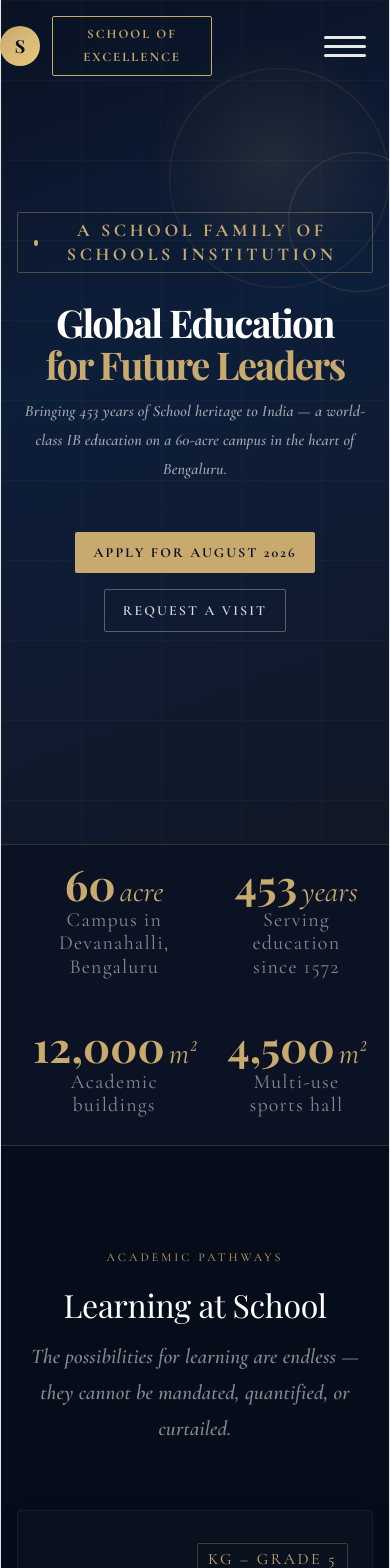
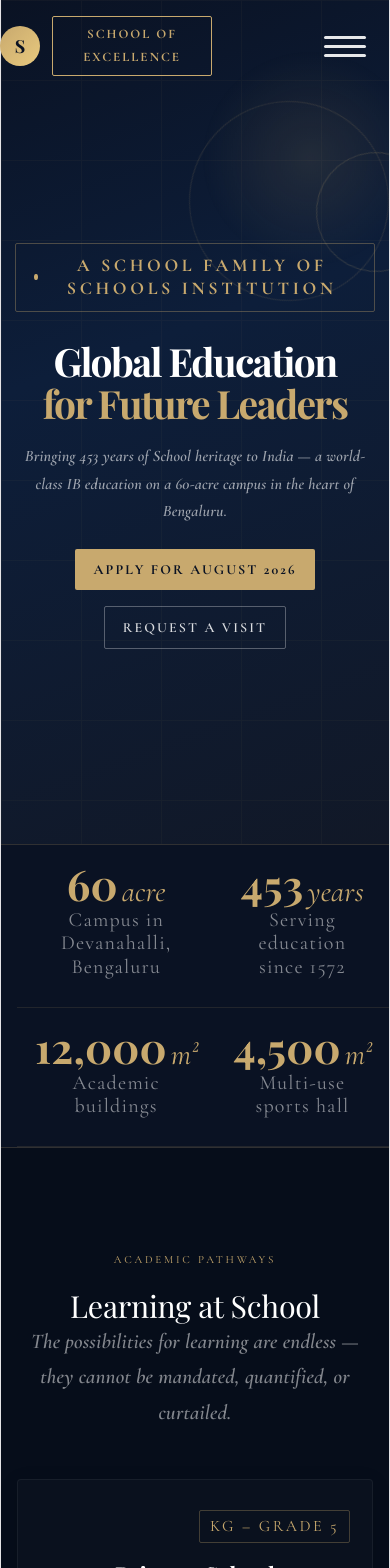
Before and after one commit to NikhilGuleria2004/w, a React app in the folder frontend/: page / in a window 390 px wide. Shown: the top 1568 px of the page. Built offline with nearby package versions, Linux system fonts and the light colour scheme; the HTML template or start-up script is replaced by a standard one.

Commit message:
new commit

```diff
--- a/frontend/src/School.css
+++ b/frontend/src/School.css
@@ -267,12 +267,17 @@ h1, h2, h3 { margin: 0; font-family: var(--font-serif); }
   position: fixed;
   inset: 0;
   background: rgba(4, 10, 21, 0.96);
-  backdrop-filter: blur(12px);
+  backdrop-filter: blur(14px);
   transform: translateY(-100%);
   opacity: 0;
   pointer-events: none;
-  transition: transform 0.3s ease, opacity 0.3s ease;
+  transition: transform 0.35s ease, opacity 0.35s ease;
   z-index: 120;
+  display: flex;
+  flex-direction: column;
+  align-items: center;
+  overflow-y: auto;
+  padding: 0 0 24px;
 }
 
 .navbar__mobile-menu--open {
@@ -282,37 +287,49 @@ h1, h2, h3 { margin: 0; font-family: var(--font-serif); }
 }
 
 .navbar__mobile-menu-inner {
-  width: min(100%, 480px);
+  width: min(100%, 520px);
   margin: 0 auto;
-  padding: 88px 24px 24px;
+  padding: 96px 24px 32px;
   display: flex;
   flex-direction: column;
-  gap: 32px;
+  gap: 28px;
 }
 
 .navbar__mobile-close {
   position: absolute;
-  top: 24px;
-  right: 24px;
-  width: 42px;
-  height: 42px;
+  top: 20px;
+  right: 20px;
+  width: 44px;
+  height: 44px;
   border: none;
-  background: none;
-  color: rgba(255, 255, 255, 0.85);
-  font-size: 36px;
-  cursor: pointer;
+  background: rgba(255, 255, 255, 0.08);
+  color: rgba(255, 255, 255, 0.95);
+  border-radius: 50%;
+  font-size: 28px;
+  cursor: pointer;
+  line-height: 1;
+  display: flex;
+  align-items: center;
+  justify-content: center;
+  transition: background 0.2s ease;
+}
+
+.navbar__mobile-close:hover {
+  background: rgba(255, 255, 255, 0.15);
 }
 
 .navbar__mobile-links {
   display: flex;
   flex-direction: column;
-  gap: 24px;
+  gap: 26px;
 }
 
 .navbar__mobile-menu-item {
   display: flex;
   flex-direction: column;
   gap: 12px;
+  border-bottom: 1px solid rgba(255, 255, 255, 0.08);
+  padding-bottom: 18px;
 }
 
 .navbar__mobile-link {
@@ -324,6 +341,11 @@ h1, h2, h3 { margin: 0; font-family: var(--font-serif); }
   background: none;
   border: none;
   text-align: left;
+  padding: 0;
+}
+
+.navbar__mobile-link:hover {
+  color: var(--gold);
 }
 
 .navbar__mobile-sub-links {
@@ -333,13 +355,20 @@ h1, h2, h3 { margin: 0; font-family: var(--font-serif); }
 }
 
 .navbar__mobile-sub-link {
-  background: none;
-  border: none;
-  color: rgba(255, 255, 255, 0.75);
+  background: rgba(255, 255, 255, 0.05);
+  border: 1px solid rgba(255, 255, 255, 0.12);
+  color: rgba(255, 255, 255, 0.85);
   font-size: 16px;
   text-align: left;
-  padding: 10px 0;
-  cursor: pointer;
+  padding: 12px 14px;
+  cursor: pointer;
+  border-radius: 6px;
+  transition: background 0.2s ease, color 0.2s ease;
+}
+
+.navbar__mobile-sub-link:hover {
+  background: rgba(200, 169, 110, 0.14);
+  color: var(--gold);
 }
 
 .navbar__cta--mobile {
@@ -407,7 +436,7 @@ h1, h2, h3 { margin: 0; font-family: var(--font-serif); }
   width: 100%;
   max-width: 980px;
   margin: 0 auto;
-  padding: 0 1rem;
+  padding: 0 1.25rem;
   align-items: center;
   text-align: center;
 }
@@ -1315,6 +1344,20 @@ h1, h2, h3 { margin: 0; font-family: var(--font-serif); }
 
   .hero {
     min-height: 80vh;
+    padding-top: 6rem;
+  }
+
+  .hero__content {
+    padding: 0 1.5rem;
+  }
+
+  .hero__badge {
+    padding: 10px 18px;
+  }
+
+  .hero__subtitle {
+    max-width: 44rem;
+    margin: 0 auto 36px;
   }
 
   .hero__actions {
@@ -1329,9 +1372,28 @@ h1, h2, h3 { margin: 0; font-family: var(--font-serif); }
     gap: 40px;
   }
 
+  .section-header {
+    max-width: 720px;
+    margin: 0 auto 48px;
+  }
+
   .section-intro {
-    margin-left: 0;
-    max-width: 100%;
+    margin: 0 auto;
+    max-width: 520px;
+  }
+
+  .stats-bar__item {
+    padding: 32px 24px;
+  }
+
+  .news__header {
+    flex-direction: column;
+    align-items: stretch;
+    gap: 20px;
+  }
+
+  .news__controls {
+    justify-content: flex-start;
   }
 
   .footer__grid {
@@ -1383,17 +1445,32 @@ h1, h2, h3 { margin: 0; font-family: var(--font-serif); }
     font-size: 14px;
   }
 
+  .hero {
+    min-height: 72vh;
+    padding-top: 5rem;
+    padding-bottom: 2rem;
+  }
+
+  .hero__content {
+    padding: 0 1rem;
+  }
+
   .hero__title {
-    font-size: clamp(2.4rem, 8vw, 4rem);
+    font-size: clamp(2.4rem, 8vw, 3.8rem);
+    max-width: 18ch;
+    margin: 0 auto 18px;
   }
 
   .hero__subtitle {
     font-size: 1rem;
-    max-width: 100%;
+    max-width: 92vw;
+    margin: 0 auto 28px;
   }
 
   .stats-bar__item {
-    padding: 28px 16px;
+    padding: 28px 18px;
+    border-right: none;
+    border-bottom: 1px solid rgba(200, 169, 110, 0.12);
   }
 
   .learning__grid,
@@ -1403,7 +1480,7 @@ h1, h2, h3 { margin: 0; font-family: var(--font-serif); }
   }
 
   .learning__card {
-    padding: 32px 24px;
+    padding: 30px 22px;
   }
 
   .head__photo-frame {
@@ -1421,13 +1498,17 @@ h1, h2, h3 { margin: 0; font-family: var(--font-serif); }
     justify-content: space-between;
   }
 
+  .admissions__contact-card {
+    padding: 32px 22px;
+  }
+
   .footer__grid {
     grid-template-columns: 1fr;
     gap: 32px;
   }
 
   .footer__bottom {
-    align-items: stretch;
+    align-items: center;
   }
 
   .modal-content {
@@ -1458,24 +1539,39 @@ h1, h2, h3 { margin: 0; font-family: var(--font-serif); }
     padding: 12px 18px;
   }
 
+  .hero__content {
+    padding: 0 0.9rem;
+  }
+
+  .hero__title {
+    font-size: clamp(2rem, 10vw, 3.2rem);
+    max-width: 100%;
+  }
+
+  .hero__subtitle {
+    margin: 0 auto 24px;
+    max-width: 100%;
+    line-height: 1.7;
+  }
+
   .hero__orb {
-    width: 260px;
-    height: 260px;
-    right: -4%;
-    top: 4%;
-  }
-
-  .hero__ring--lg {
     width: 220px;
     height: 220px;
+    right: -8%;
+    top: 6%;
+  }
+
+  .hero__ring--lg {
+    width: 200px;
+    height: 200px;
     right: 0;
-    top: 8%;
+    top: 12%;
   }
 
   .hero__ring--sm {
-    width: 140px;
-    height: 140px;
-    right: -10%;
+    width: 120px;
+    height: 120px;
+    right: -12%;
     top: 18%;
   }
 
@@ -1484,12 +1580,12 @@ h1, h2, h3 { margin: 0; font-family: var(--font-serif); }
   }
 
   .section-title {
-    font-size: 2rem;
+    font-size: 1.9rem;
   }
 
   .section-label,
   .footer__col-heading {
-    font-size: 12px;
+    font-size: 11px;
   }
 
   .footer__copy {
@@ -1501,4 +1597,12 @@ h1, h2, h3 { margin: 0; font-family: var(--font-serif); }
     flex-wrap: wrap;
     gap: 10px;
   }
-}
+
+  .navbar__mobile-menu-inner {
+    padding: 84px 18px 20px;
+  }
+
+  .navbar__mobile-menu-item {
+    padding-bottom: 16px;
+  }
+}
```
